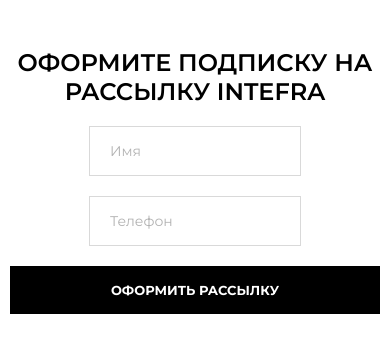
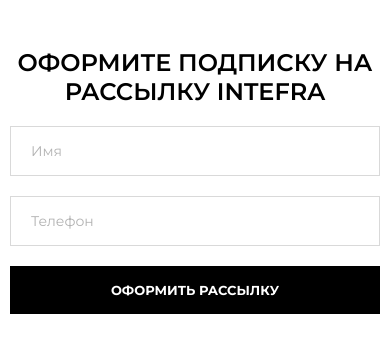
Before and after one commit to slumpthug/next-project, a Next.js app: page / in a window 390 px wide. Shown: the part 5820-6184 px from the top of the page. Built offline with nearby package versions, Linux system fonts and the light colour scheme.

Commit message:
fixed bugs

```diff
--- a/components/last/Last-style.module.css
+++ b/components/last/Last-style.module.css
@@ -10,12 +10,6 @@
     row-gap: 15px;
     text-align: center;
 }
-.errors{
-    color: red;
-    font-size: 14px;
-}
-
-
 
 .last__title p {
     width: 700px;
@@ -92,12 +86,11 @@
 
 .last__inputs {
     display: flex;
-    gap: 10px;
     align-items: center;
 }
 
 .last__inputs input {
-    width: 330px;
+    width: 100%;
     padding: 15px 20px;
     font-weight: 500;
     font-size: 14px;
@@ -119,6 +112,21 @@
     border-right: none;
 }
 
+.input_and_error {
+    position: relative;
+    width: 330px;
+    display: flex;
+    flex-direction: column;
+}
+
+.errors{
+    position: absolute;
+    top: 50px;
+    left: 0;
+    color: red;
+    font-size: 12px;
+}
+
 .last__user_part button {
     padding: 16px 40px;
     background-color: #000;
@@ -127,6 +135,12 @@
     color: #FFFFFF;
     cursor: pointer;
     text-transform: uppercase;
+}
+
+@media (max-width: 1560px) {
+    .last__user_part button {
+        padding: 16px 20px;
+    }
 }
 
 @media (max-width: 1520px) {
@@ -158,17 +172,13 @@
         row-gap: 20px;
     }
 
-    .last__inputs input {
-        width: 100%;
-    }
-
     .last__inputs input:nth-child(2) {
         margin-left: 0px;
         border-right: 1px solid #D9D9D9;
     }
 }
 
-@media (max-width: 850px) {
+@media (max-width: 900px) {
     .last__content {
         position: relative;
         top: -100px;
@@ -183,7 +193,6 @@
     }
 
     .last__user_part button {
-        width: 100%;
         padding: 16px 40px;
         background-color: #000;
         font-weight: 700;
@@ -218,6 +227,14 @@
     .margin {
         margin: 0px 25px;
     }
+
+    .input_and_error {
+        width: 100%;
+    }
+
+    .last__user_part button {
+        width: 100%;
+    }
 }
 
 @media (max-width: 480px) {
```
